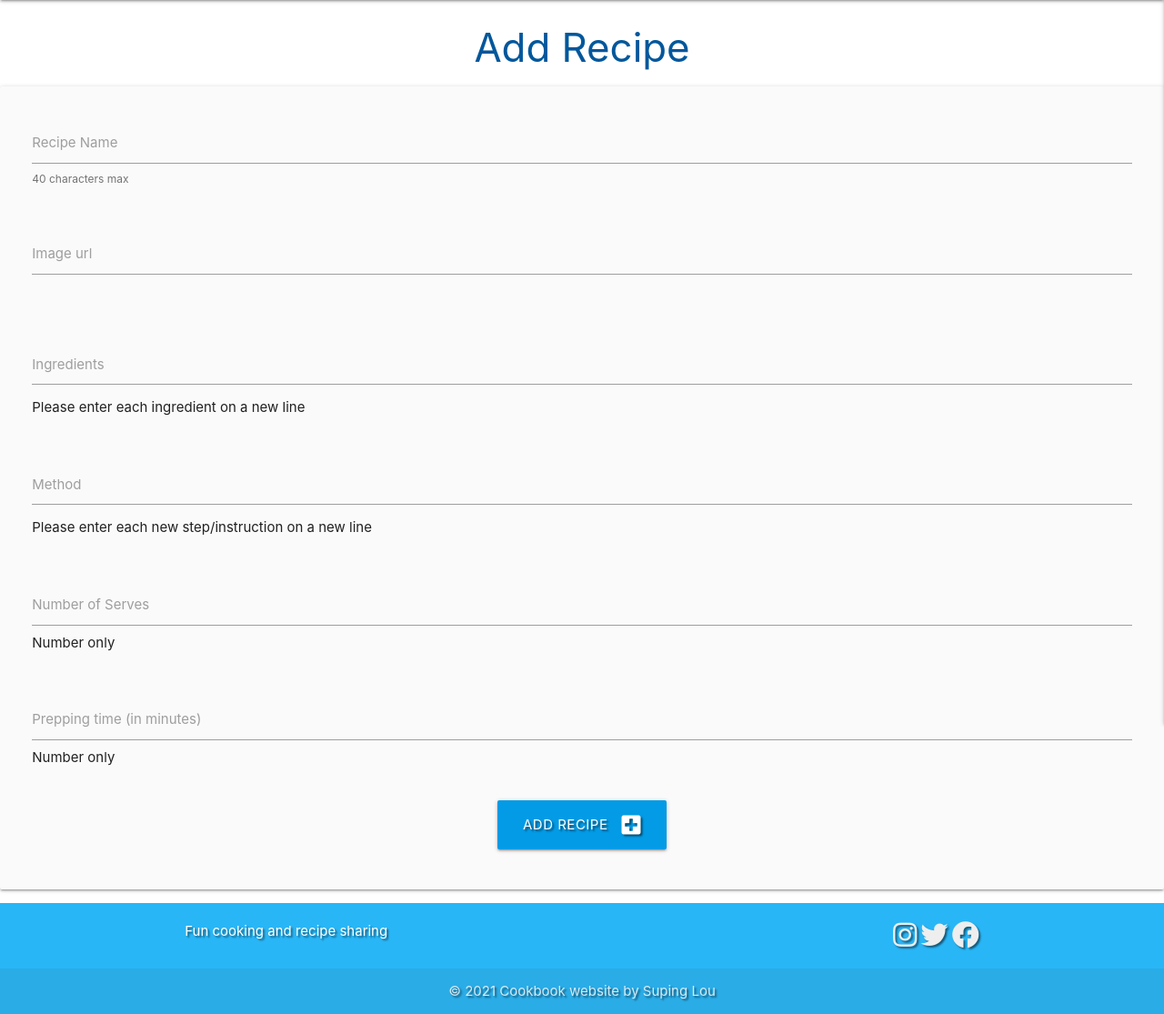
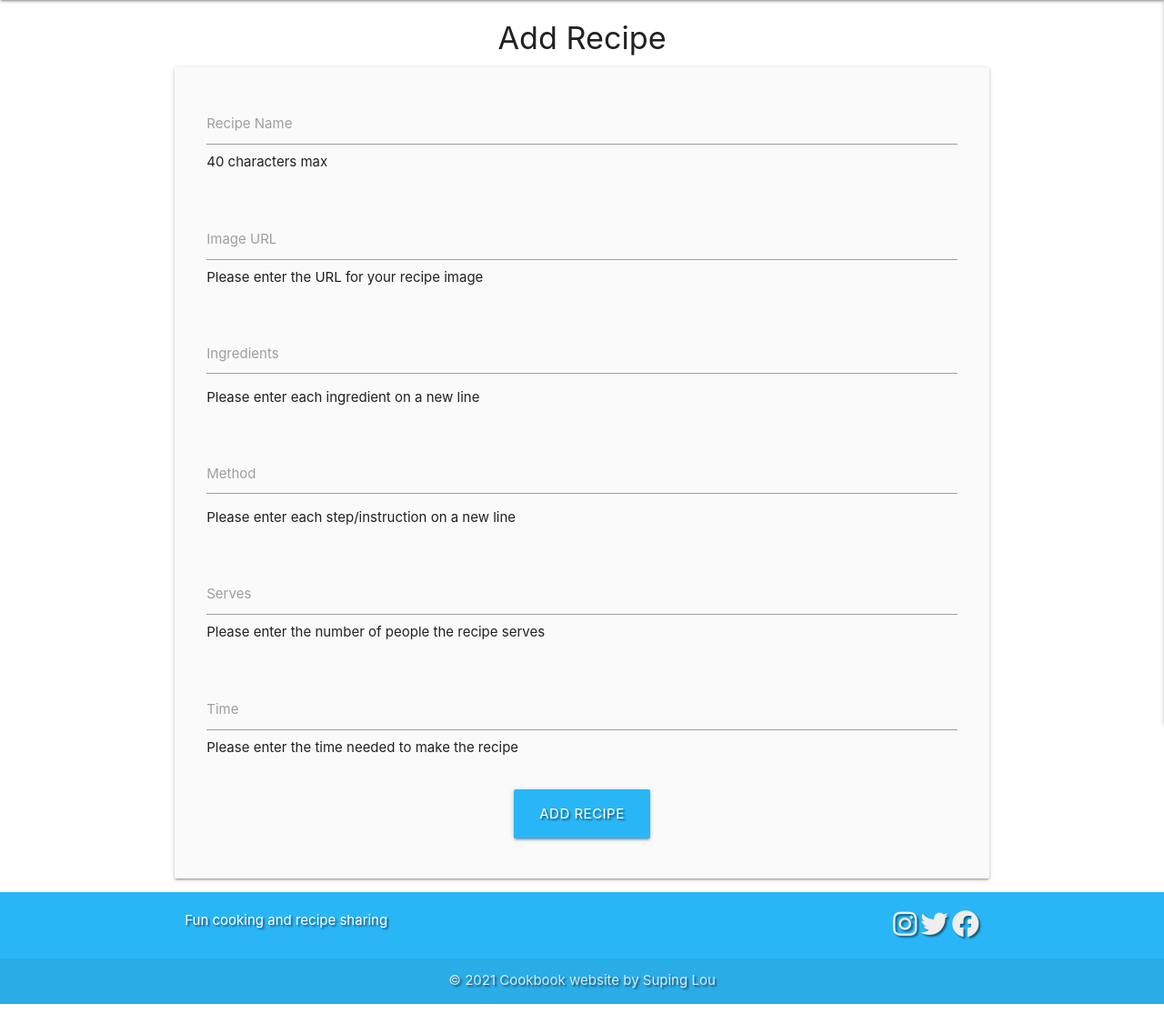
Before and after one commit to Code-Institute-Submissions/suping106-milestone3, a Flask app: page /add_recipe in a window 1280 px wide. Shown: the part 64-1179 px from the top of the page at 91% size. Run offline with Flask 2, Linux system fonts and the light colour scheme; some libraries are stand-ins or nearby versions.

Commit message:
updated add_recipe and edit_recipe

```diff
--- a/templates/add_recipe.html
+++ b/templates/add_recipe.html
@@ -1,25 +1,31 @@
 {% extends "base.html" %}
 {% block content %}
 
-    <h3 class="light-blue-text text-darken-4 center-align">Add Recipe</h3>
+    <div class="container">
 
+        <!-- Page Header -->
+        <h4 class="center-align page-header">Add Recipe</h4>
+
+        <!-- Card panel containing form -->
         <div class="row card-panel grey lighten-5">
+            <!-- Form -->
             <form class="col s12" method="POST" action="{{ url_for('add_recipe') }}">
-            <!-- recipe name input-->
+                <div class="row">
+                    <!-- Recipe name input -->
+                    <div class="input-field col s12">
+                        <input id="recipe_name" name="recipe_name" minlength="1"
+                            type="text" class="validate" required>
+                        <label for="recipe_name">Recipe Name</label>
+                        <span class="register-help">40 characters max</span>
+                    </div>
+                </div>
+                <!-- Image input -->
                 <div class="row">
                     <div class="input-field col s12">
-                    <input id="recipe_name" name="recipe_name" minlength="5" maxlength="50"
+                        <input id="recipe_image" name="recipe_image" minlength="3"
                             type="text" class="validate" required>
-                    <label for="recipe_name">Recipe Name</label>
-                    <span class="helper-text">40 characters max</span>
-                </div>
-            </div>
-            <!-- img URL input-->
-            <div class="row">
-                <div class="input-field col s12">
-                    <input id="recipe_image" name="recipe_image" type="url" pattern="https?://.+"  class="validate" required>
-                    <label for="recipe_image">Image url</label>
-                    <span class="helper-text" data-error="enter valid URL" data-success="right"></span>
+                        <label for="recipe_image">Image URL</label>
+                        <span class="register-help">Please enter the URL for your recipe image</span>
                     </div>
                 </div>
                 <!-- Ingedients input -->
@@ -37,36 +43,39 @@
                         <textarea id="recipe_method" name="recipe_method" minlength="3"
                             class="materialize-textarea validate" required></textarea>
                         <label for="recipe_method">Method</label>
-                        <span class="register-help">Please enter each new step/instruction on a new line</span>
+                        <span class="register-help">Please enter each step/instruction on a new line</span>
                     </div>
                 </div>
                 <!-- Number served input -->
                 <div class="row">
                     <div class="input-field col s12">
-                        <input id="recipe_serves" name="recipe_serves" minlength="1" maxlength="3" type="text" class="validate"
-                            required>
-                        <label for="recipe_serves">Number of Serves</label>
-                        <span class="register-help">Number only</span>
+                        <input id="recipe_serves" name="recipe_serves" minlength="1"
+                            type="text" class="validate" required>
+                        <label for="recipe_serves">Serves</label>
+                        <span class="register-help">Please enter the number of people the recipe serves</span>
                     </div>
                 </div>
                 <!-- Time taken input -->
                 <div class="row">
                     <div class="input-field col s12">
-                        <input id="recipe_time" name="recipe_time" minlength="1" maxlength="3" type="text" class="validate"
-                            required>
-                        <label for="recipe_time">Prepping time (in minutes)</label>
-                        <span class="register-help">Number only</span>
+                        <input id="recipe_time" name="recipe_time" minlength="1"
+                            type="text" class="validate" required>
+                        <label for="recipe_time">Time</label>
+                        <span class="register-help">Please enter the time needed to make the recipe</span>
                     </div>
                 </div>
-            <!-- submit button -->
+                <!-- Add recipe button -->
                 <div class="row">
                     <div class="col s12 center-align">
-                    <button type="submit" class="btn-large light-blue darken-1 text-shadow">
-                        Add Recipe <i class="fas fa-plus-square right"></i>
+                        <button type="submit" class="btn-large light-blue lighten-1 text-shadow">
+                            Add Recipe
                         </button>
                     </div>
                 </div>
             </form>
+
+        </div>
+
     </div>
 
 {% endblock %}
```
Also changed, not shown: templates/edit_recipe.html (+9 -9 lines). Lines whose indentation alone changed are shown as unchanged.
